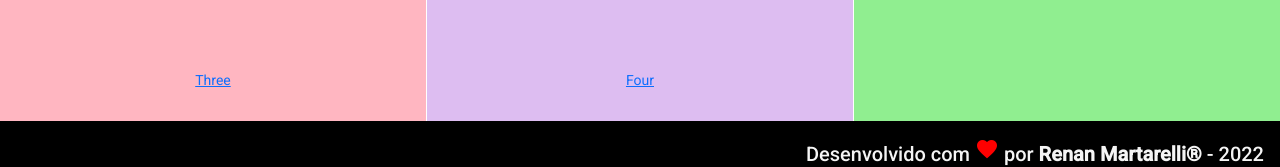
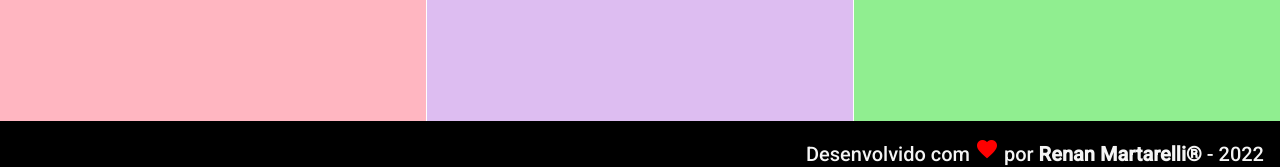
Before and after one commit to Martarelli/Angular-Martarelli, an Angular app: page /projects in a window 1280 px wide. Shown: the part 615-782 px from the top of the page. Built offline with nearby package versions, Linux system fonts and the light colour scheme; no server answers.

Commit message:
adicionado style ao grid

```diff
--- a/src/app/components/projects/projects.component.ts
+++ b/src/app/components/projects/projects.component.ts
@@ -10,10 +10,10 @@ import { GridInterface } from '../models/grid-model';
 export class ProjectsComponent implements OnInit {
 
   tiles: GridInterface[] = [
-    {title: 'One', cols: 4, rows: 1, color: 'lightblue', url:' ', imgurl: ' ', description: ' '},
-    {title: 'Two', cols: 2, rows: 2, color: 'lightgreen', url:' ', imgurl: ' ', description: ' '},
-    {title: 'Three', cols: 2, rows: 1, color: 'lightpink', url:' ', imgurl: ' ', description: ' '},
-    {title: 'Four', cols: 2, rows: 1, color: '#DDBDF1', url:' ', imgurl: ' ', description: ' '},
+    {title: ' ', cols: 4, rows: 1, color: 'lightblue', url:' ', imgurl: ' ', description: ' '},
+    {title: ' ', cols: 2, rows: 2, color: 'lightgreen', url:' ', imgurl: ' ', description: ' '},
+    {title: ' ', cols: 2, rows: 1, color: 'lightpink', url:' ', imgurl: ' ', description: ' '},
+    {title: ' ', cols: 2, rows: 1, color: '#DDBDF1', url:' ', imgurl: ' ', description: ' '},
   ];
 
   dataOne: Array<any> = [];
```
